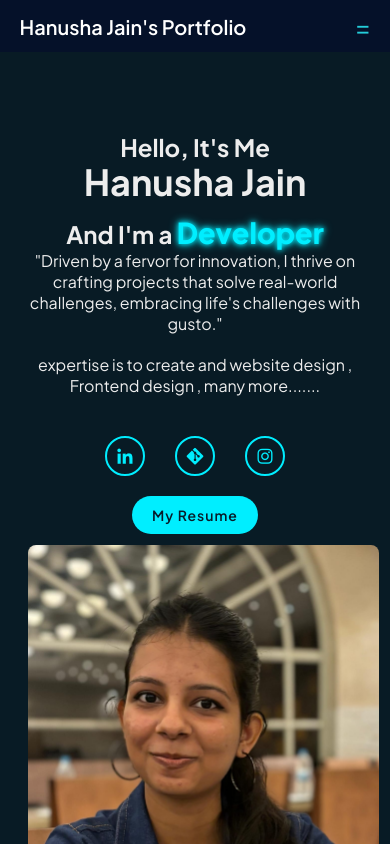
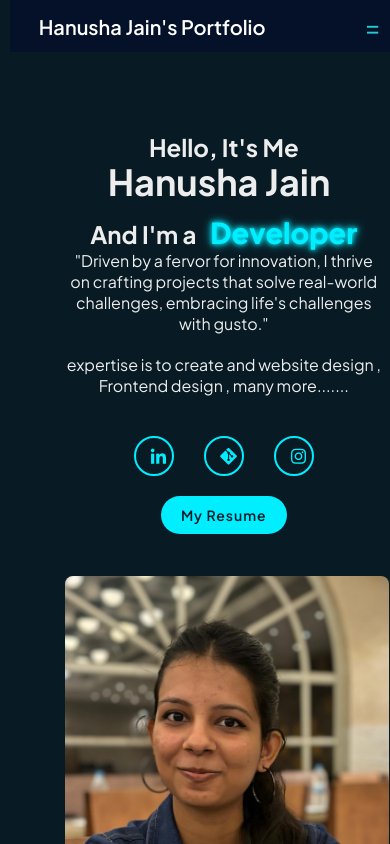
Before and after one commit to HanushaJain66/Portfolio2k25, a React (Create React App) app: page / in a window 390 px wide. Shown: the top 844 px of the page. Built offline with nearby package versions, Linux system fonts and the light colour scheme; a web font is replaced by a local one.

Commit message:
Media Query updated

```diff
--- a/src/App.css
+++ b/src/App.css
@@ -681,7 +681,7 @@ body
 
   .Technical-bars .bar {
     margin-top: 30px;
-    text-align: center; /* Center align text */
+
   }
 
   /* Reduce font size for span elements */
@@ -708,6 +708,10 @@ body
 }
 
 @media (max-width: 768px) {
+  *{
+    align-items: center;
+    margin-left: 0.6rem;
+  }
   #professional-skills {
     margin-top: 370px;
   }
```
